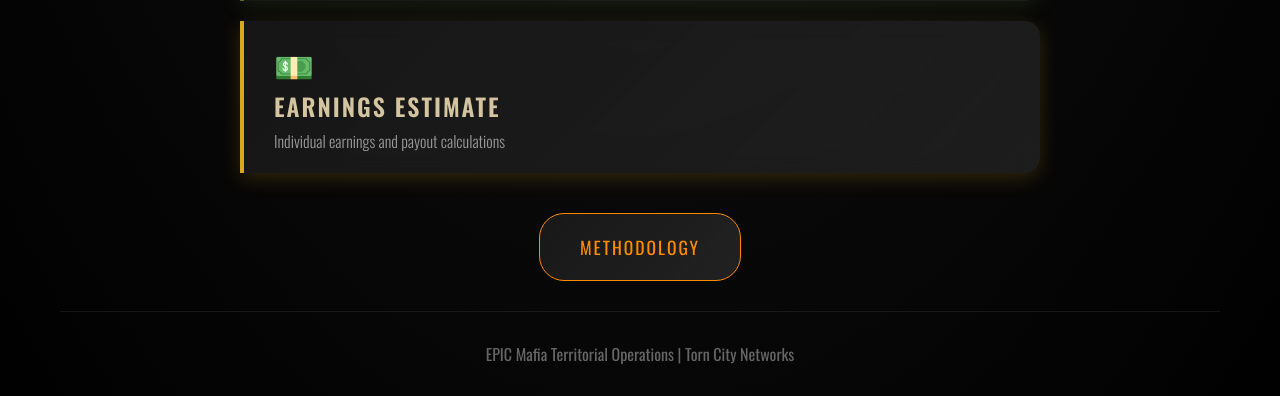
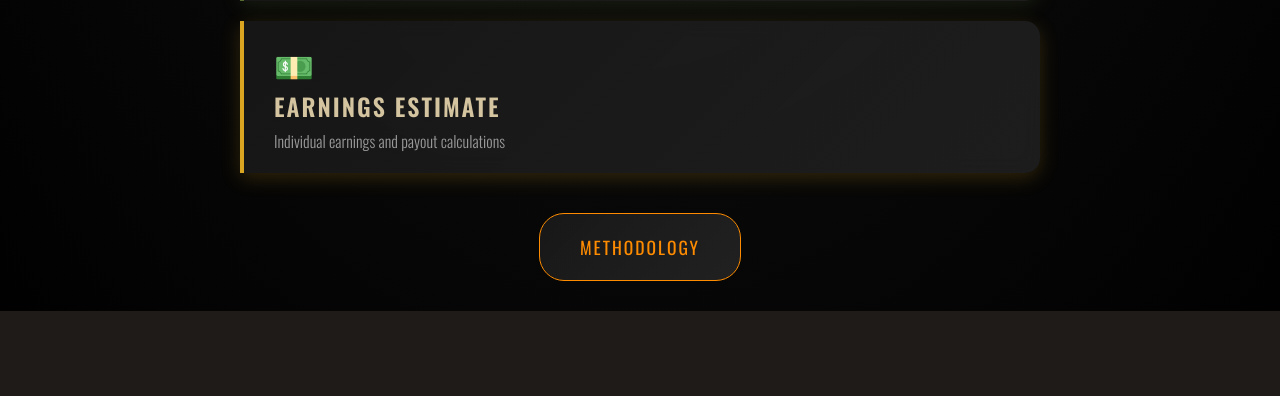
Before and after one commit to tblaznik/TORN, a Python web app: template templates/index_template.html in a window 1280 px wide. Shown: the part 861-1257 px from the top of the page. After the commit the page ends 1172 px from the top, so only its background shows below. Run offline with Jinja, Linux system fonts and the light colour scheme; the template is opened without the code that fills it, so the values that code supplies are empty.

Commit message:
footer removed

```diff
--- a/site/index.html
+++ b/site/index.html
@@ -435,10 +435,6 @@
         <div class="methodology">
             <a href="methodology.html" class="methodology-link">Methodology</a>
         </div>
-
-        <div class="footer">
-            <p>EPIC Mafia Territorial Operations | Torn City Networks</p>
-        </div>
     </div>
 </body>
 </html>
--- a/templates/index_template.html
+++ b/templates/index_template.html
@@ -435,10 +435,6 @@
         <div class="methodology">
             <a href="methodology.html" class="methodology-link">Methodology</a>
         </div>
-
-        <div class="footer">
-            <p>EPIC Mafia Territorial Operations | Torn City Networks</p>
-        </div>
     </div>
 </body>
 </html>
```
